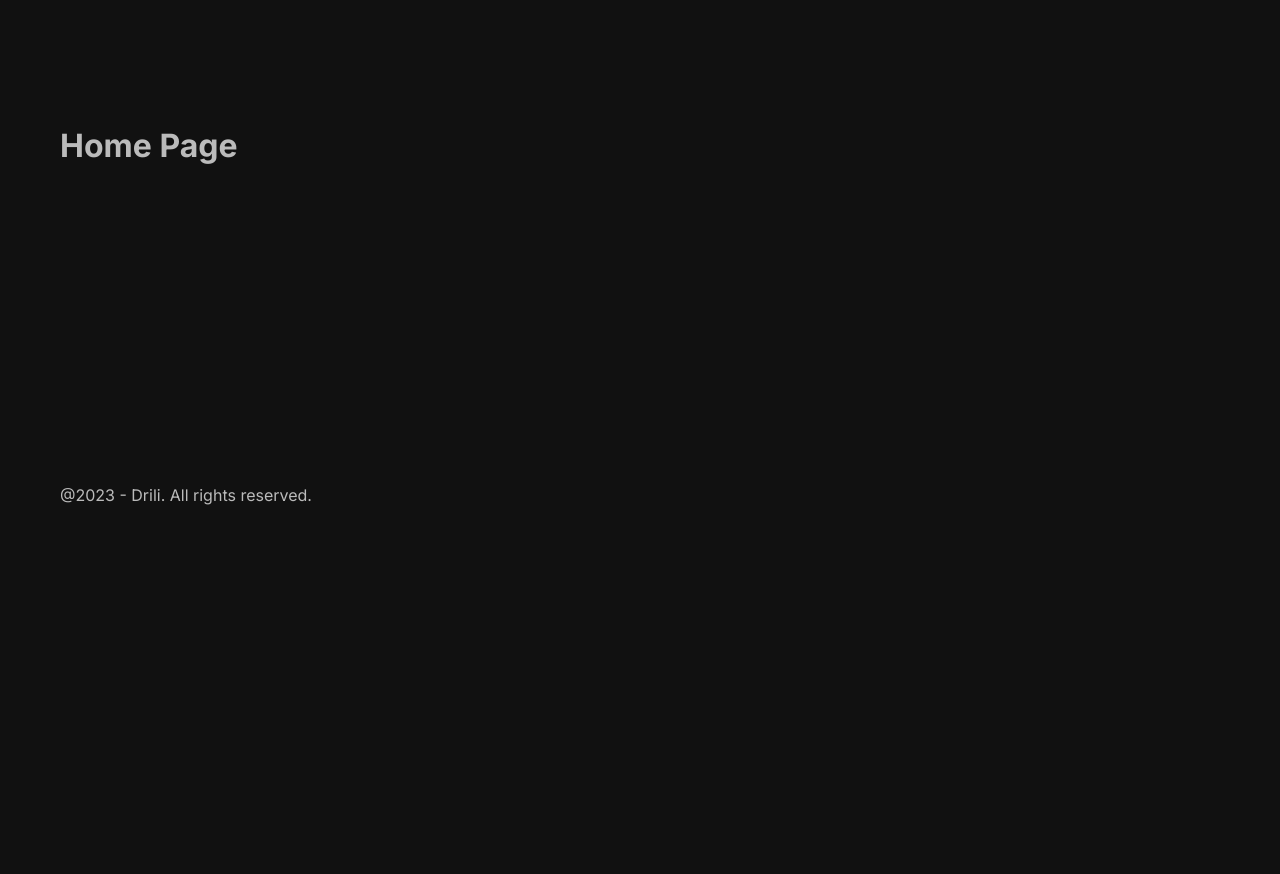
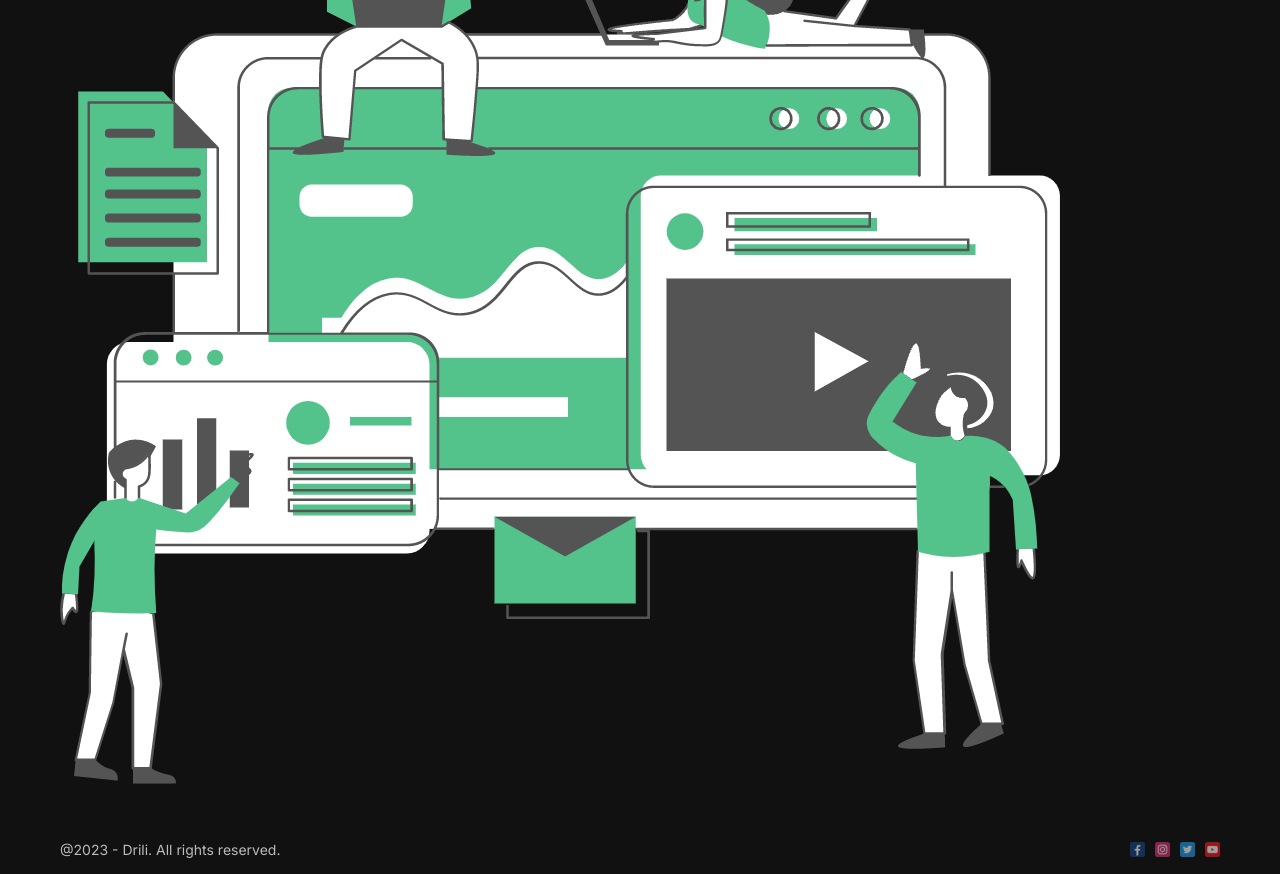
Before and after one commit to drili/nextjs_full_tutorial_for_beginners, a Next.js app in the folder next_js_app/: page / in a window 1280 px wide. Shown: the part 280-1154 px from the top of the page. Before the commit the page ends 800 px from the top, so only its background shows below. Built offline with nearby package versions, Linux system fonts and the light colour scheme.

Commit message:
40:28 Next.js Image Explained

```diff
--- a/next_js_app/next.config.js
+++ b/next_js_app/next.config.js
@@ -1,4 +1,10 @@
 /** @type {import('next').NextConfig} */
-const nextConfig = {}
+const nextConfig = {
+    images: {
+        domains: [
+            "images.pexels.com"
+        ]
+    }
+}
 
 module.exports = nextConfig
--- a/next_js_app/src/app/page.jsx
+++ b/next_js_app/src/app/page.jsx
@@ -1,10 +1,11 @@
 import Image from 'next/image'
 import styles from './page.module.css'
+import Hero from "public/hero.png"
 
 export default function Home() {
     return (
         <div>
-            <h1>Home Page</h1>
+            <Image src={Hero} alt="" className={styles.img} />
         </div>
     )
 }
--- a/next_js_app/src/components/footer/Footer.jsx
+++ b/next_js_app/src/components/footer/Footer.jsx
@@ -1,11 +1,17 @@
 import React from 'react'
 import styles from "./footer.module.css"
+import Image from 'next/image'
 
 const Footer = () => {
     return (
         <div className={styles.container}>
             <div>@2023 - Drili. All rights reserved.</div>
-            <div></div>
+            <div className={styles.socials}>
+                <Image  className={styles.icon} src="/1-1.png" width={15} height={15} alt="Testing" />
+                <Image  className={styles.icon} src="/2-1.png" width={15} height={15} alt="Testing" />
+                <Image  className={styles.icon} src="/3-1.png" width={15} height={15} alt="Testing" />
+                <Image  className={styles.icon} src="/4-1.png" width={15} height={15} alt="Testing" />
+            </div>
         </div>
     )
 }
--- a/next_js_app/src/components/footer/footer.module.css
+++ b/next_js_app/src/components/footer/footer.module.css
@@ -1,6 +1,21 @@
 .container {
     height: 50px;
+    font-size: 14px;
     display: flex;
     align-items: center;
     justify-content: space-between;
 }
+
+.socials {
+    display: flex;
+    align-items: center;
+    gap: 10px;
+}
+
+.icon {
+    opacity: 0.6;
+    cursor: pointer;
+}
+.icon:hover {
+    opacity: 1;
+}
```
Also changed, not shown: 1 other file (tests, documents, lock files or other folders).
